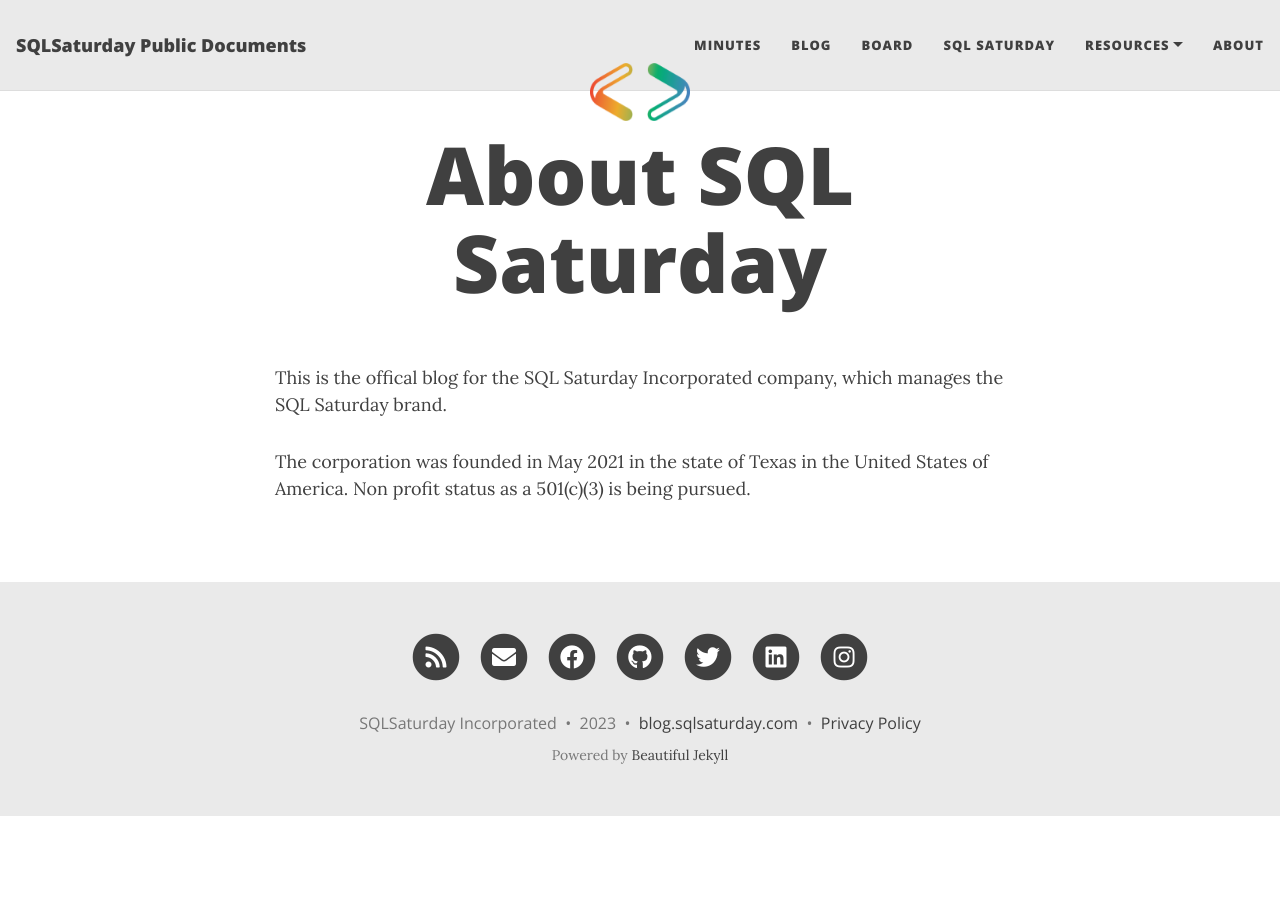
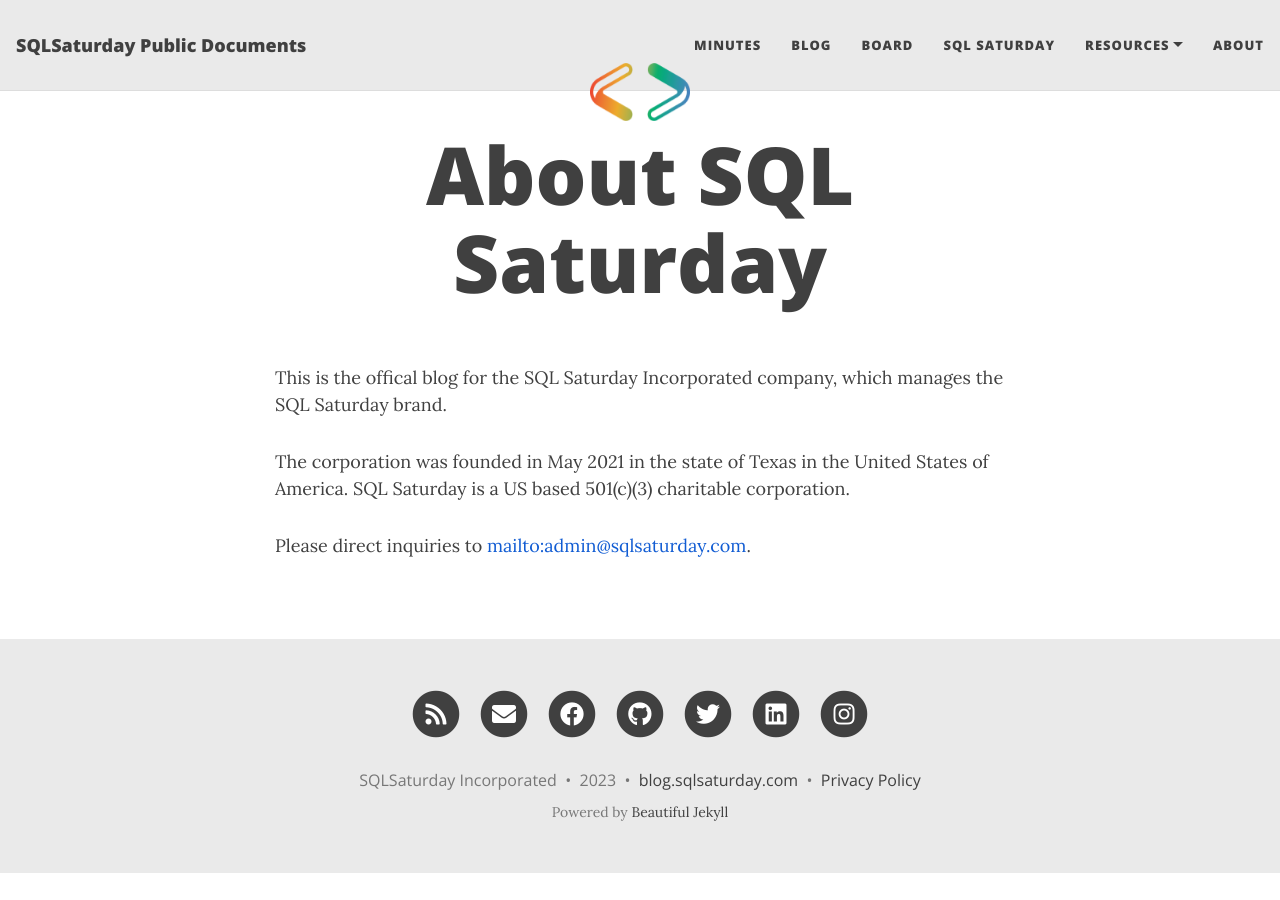
Before and after one commit to sqlsaturday/PublicDocuments, a Jekyll site: the page built from docs/about.md, in a window 1280 px wide. Built offline with Jekyll 4.4.1, drawn with Linux system fonts in a browser that asks for light colours; nearby versions of some CDN libraries.

Commit message:
new blog, about change

```diff
--- a/docs/about.md
+++ b/docs/about.md
@@ -6,4 +6,6 @@
 
 This is the offical blog for the SQL Saturday Incorporated company, which manages the SQL Saturday brand.
 
-The corporation was founded in May 2021 in the state of Texas in the United States of America. Non profit status as a 501(c)(3) is being pursued.
+The corporation was founded in May 2021 in the state of Texas in the United States of America. SQL Saturday is a US based 501(c)(3) charitable corporation.
+
+Please direct inquiries to [mailto:admin@sqlsaturday.com](admin@sqlsaturday.com).
```
Also changed, not shown: docs/_posts/2023-10-18-networkinggame.md (added, +19 -0 lines).
